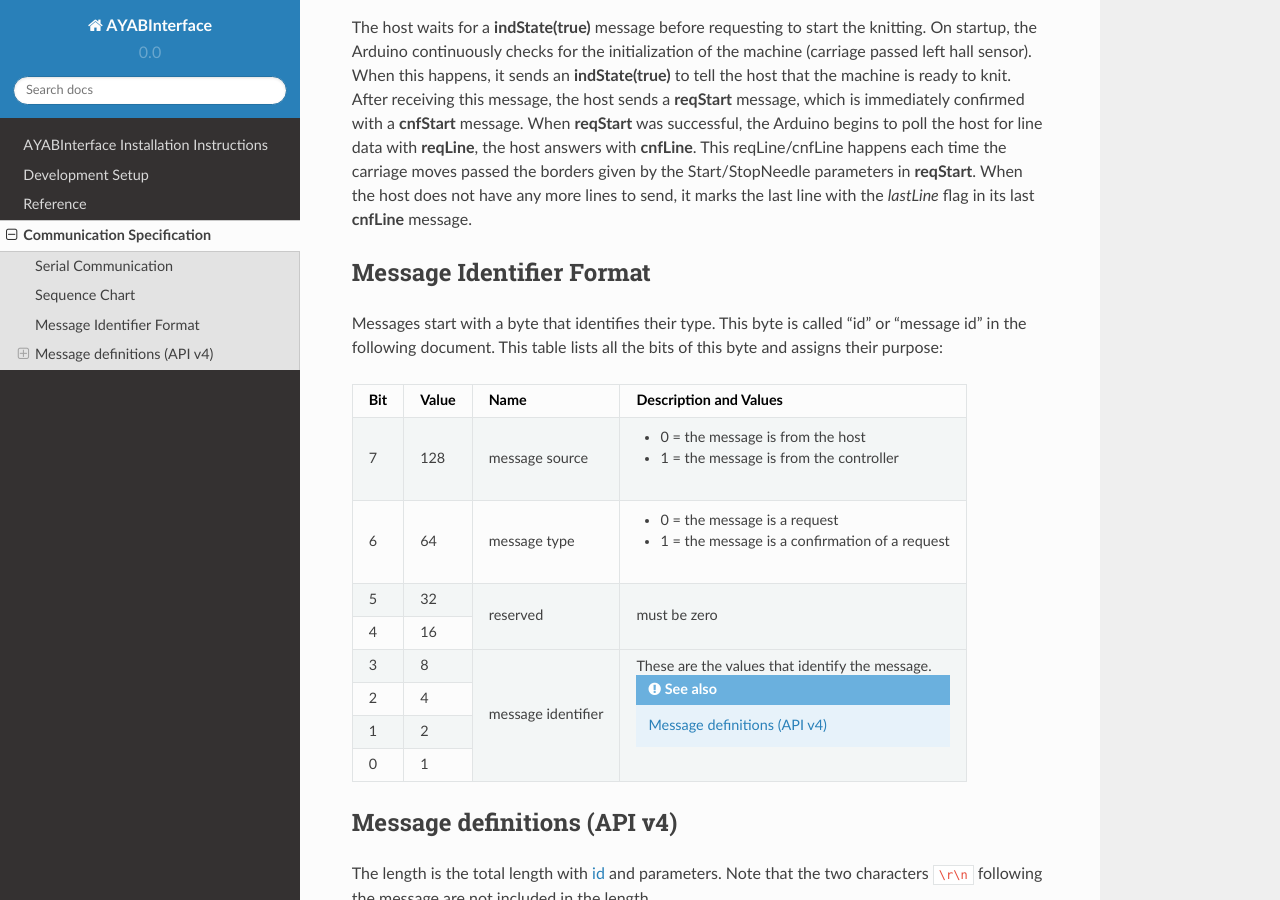
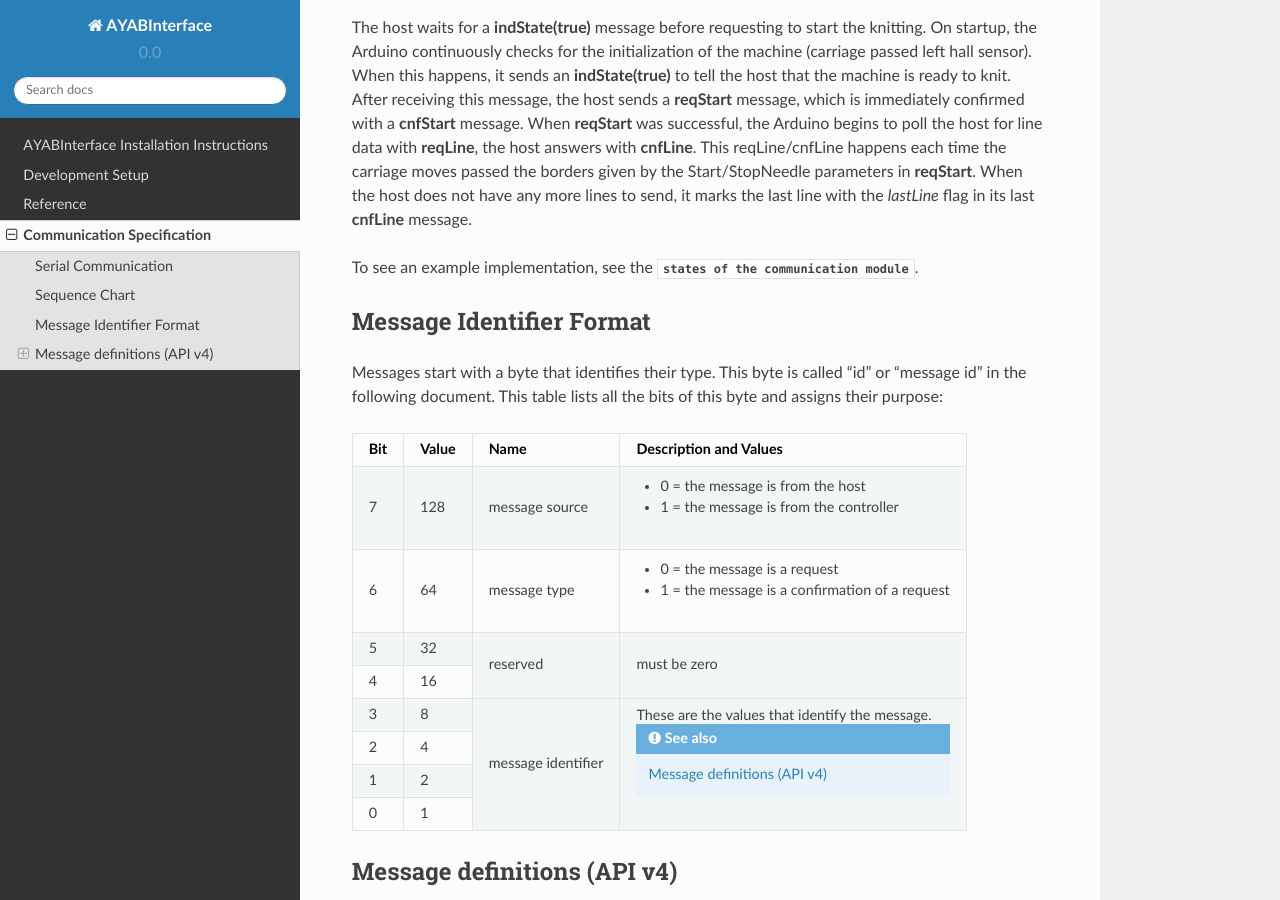
Before and after one commit to fossasia/AYABInterface, a Sphinx documentation site: the page built from docs/communication/index.rst, in a window 1280 px wide and 900 px high, scrolled down 1523 px. Built offline with Sphinx 7.4.7 and the Read the Docs theme 2.0.0, drawn with Linux system fonts in a browser that asks for light colours.

Commit message:
added reference

```diff
--- a/docs/communication/index.rst
+++ b/docs/communication/index.rst
@@ -26,6 +26,9 @@
 When **reqStart** was successful, the Arduino begins to poll the host for line data with **reqLine**, the host answers with **cnfLine**.
 This reqLine/cnfLine happens each time the carriage moves passed the borders given by the Start/StopNeedle parameters in **reqStart**.
 When the host does not have any more lines to send, it marks the last line with the *lastLine* flag in its last **cnfLine** message.
+
+To see an example implementation, see the :mod:`states of the communication
+module <AYABInterface.communication.states>`.
 
 .. _message-identifier-format:
 
```
